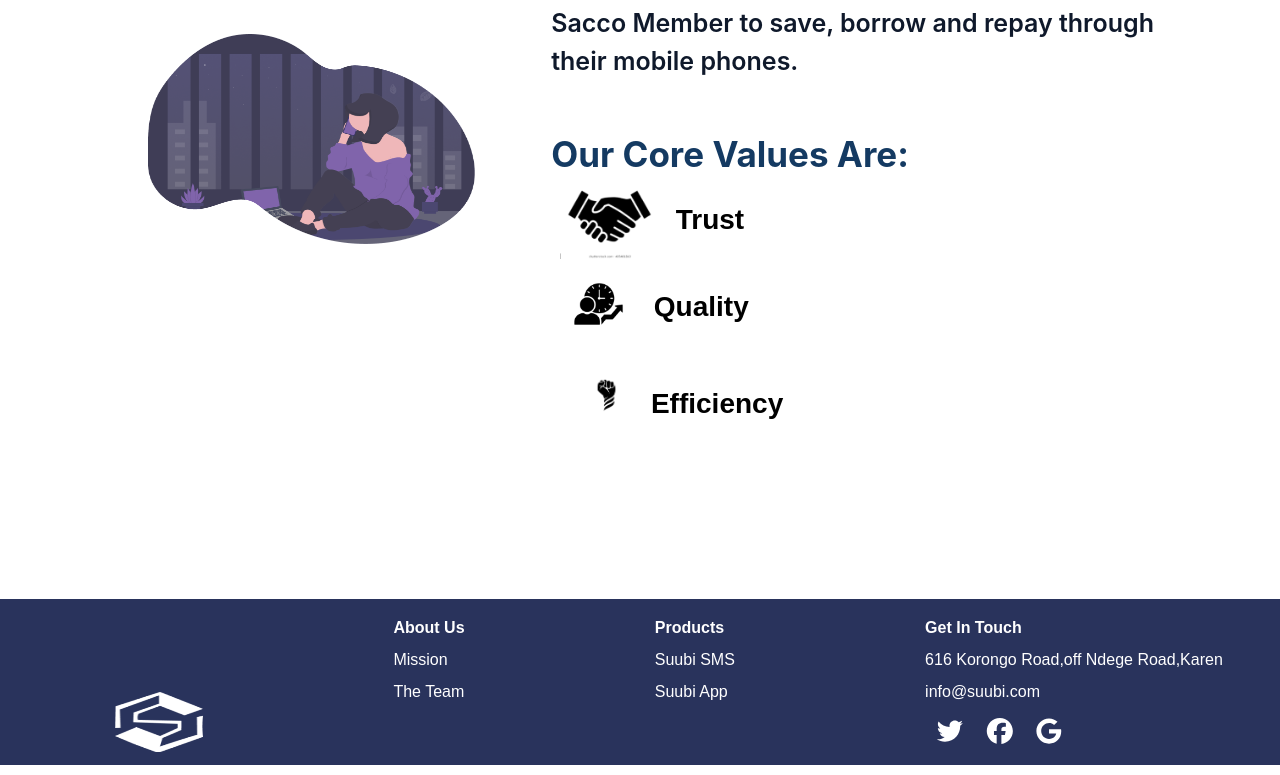
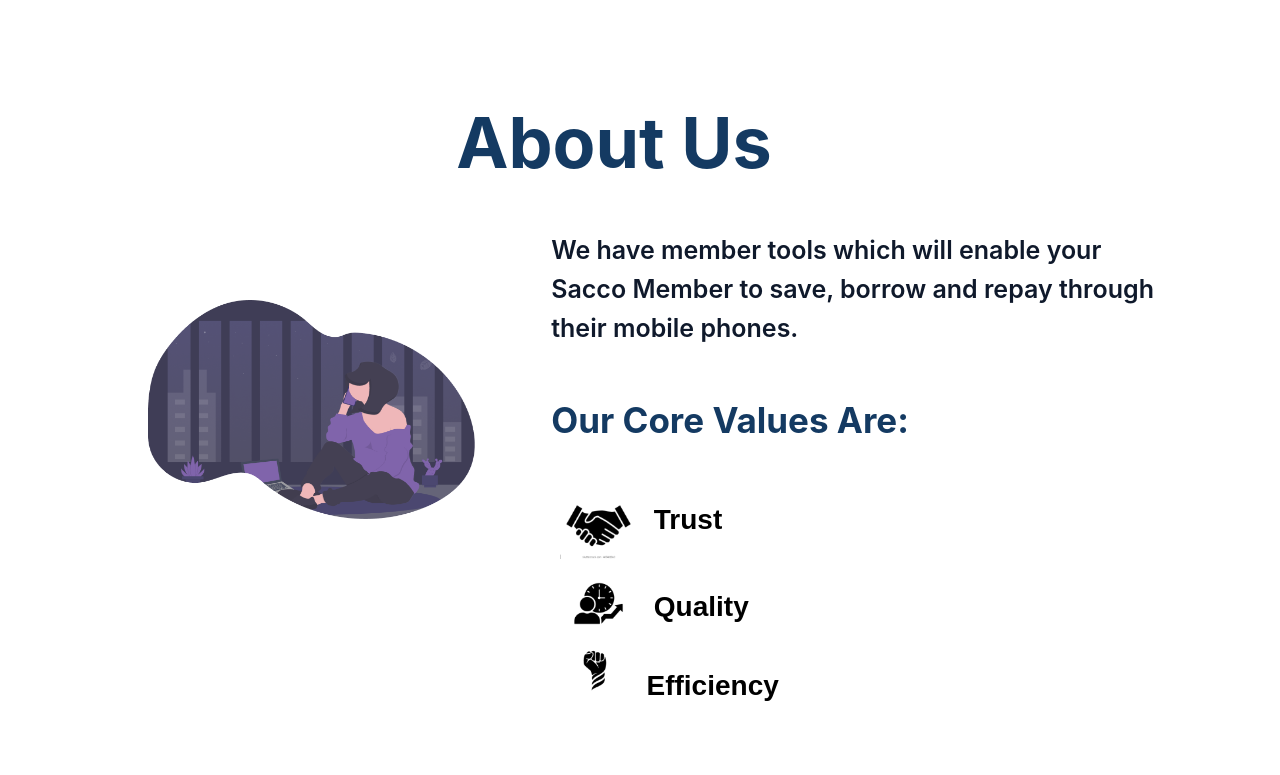
Before and after one commit to akirachix/Suubi-Informational, a React (Create React App) app in the folder suubi-solutions/: page / in a window 1280 px wide. Shown: the part 725-1500 px from the top of the page. Built offline with nearby package versions, Linux system fonts and the light colour scheme.

Commit message:
linked navbar

```diff
--- a/suubi-solutions/src/About/index.css
+++ b/suubi-solutions/src/About/index.css
@@ -1,12 +1,14 @@
 .about{
     display: flex;
     gap: 24%;
+    margin-top: 2%;
 
 }
 
 .container{
-    margin-left: 213px;
+    margin-left: 220px;
     margin-bottom: 14%;
+    margin-top: 5%;
 }
 
 h2{
@@ -21,8 +23,8 @@
 
 .abouttext p{
     font-family: Inter;
-    font-size: 27px;
-    font-weight: 700;
+    font-size: 25px;
+    font-weight: 500;
     line-height: 38.73px;
     text-align: left;
     color: #0F192B;
@@ -36,19 +38,23 @@
 }
 
 .about h3{
-    margin-top: 6%;
+    margin-top: 6%; /* font-weight: 700;
+    line-height: 48.41px; */
     font-family: Inter;
     font-size: 45px;
     font-weight: 700;
     line-height: 58.09px;
     text-align: left;
     color: #143A62;
-    margin-bottom: -7%;
+    margin-bottom: 0%;
+}
+.efficiencys{
+    margin-top: -4%;
 }
 
 .efficiency{
-    width: 8%;
-    margin-left: 19px;
+    width: 12%;
+    margin-left: 0px;
     position: relative;
     top: 60px;
     padding: 17px;
@@ -57,14 +63,14 @@
 }
 .aboutimage{
     width: 165%;
-    height: 65%;
+    height: 72%;
     margin-top: 16%;
     padding: 20px;
 }
 .trust{
-    width: 15%;
+    width: 12%;
     position: relative;
-    top: 39px;
+    top: 49px;
     padding: 18px;
 
 }
@@ -76,9 +82,8 @@
 }
 .values p{
     font-family: Inter;
-    font-size: 35px;
-    /* font-weight: 700;
-    line-height: 48.41px; */
+    font-size: 20px;
+    font-weight: 200;
     text-align: left;
     color: #000000;
 
@@ -99,7 +104,8 @@
             font-size: 50px;
             margin-left: 3px;
             margin-right: 0%;
-            text-align: center;
+            text-align: center /* font-weight: 700;
+            line-height: 48.41px; */;
             color: #143A62;
 
         }
@@ -220,7 +226,7 @@
             width: 14%;
             position: relative;
             top: 22px;
-            margin-left: 1%;
+            margin-left: 0%;
             padding: 6px;
 
         }
@@ -230,13 +236,13 @@
         }
 
         .trust{
-            width: 20%;
+            width: 13%;
             position: relative;
             top: 23px;
             padding: 9px;
         }
         .quality{
-            width: 18%;
+            width: 13%;
             position: relative;
             top: 23px;
             padding: 9px;
@@ -297,11 +303,11 @@
             color: #143A62;
         }
         .efficiency{
-            width: 11%;
-            margin-left: 4%;
+            width: 18%;
+            margin-left: 2%;
             position: relative;
             top: 29px;
-            padding: 9px;
+            padding: 0px;
         }
         .aboutimage{
             width: 65%;
@@ -309,7 +315,7 @@
             margin-left: 15%;
         }
         .trust{
-            width: 22%;
+            width: 20%;
             position: relative;
             top: 34px;
             padding: 19px;
@@ -379,18 +385,19 @@
     }
 
     .efficiency{
-        width: 8%;
+        width: 10%;
         position: relative;
-        top: 7px;
-        padding: 9px;
+        top: 47px;
+        padding: 4px;
+        margin-left: -2%;
     }
     .aboutimage{
         width: 70%;
         height: 68%;
-        margin-left: 2%;
+        margin-left: 16%;
     }
     .trust{
-        width: 10%;width: 12%;
+        width: 10%;
         position: relative;
         top: 25px;
         padding: 9px;
@@ -416,7 +423,9 @@
         flex-wrap: wrap;
     }
     .container{
+
         margin-left: 5%;
+
     }
     h2{
         font-family: Inter;
@@ -442,7 +451,7 @@
 
     }
     .abouttext{
-    width: 98%;
+    width: 95%;
     }
     .about h3{
         font-family: Inter;
@@ -450,10 +459,11 @@
     }
 
     .efficiency{
-        width: 8%;
+        width: 13%;
         position: relative;
-        top: 7px;
-        padding: 9px;
+        top: 53px;
+        padding: 5px;
+        margin-left: -3%;
     }
     .aboutimage{
         width: 65%;
@@ -485,7 +495,8 @@
         gap: 150px;
     }
 .container{
-        margin-left: 10%;
+        margin-left: 8%;
+        margin-top: 8%;
 
     }
     h2{
@@ -501,7 +512,7 @@
 
     .abouttext p{
         font-family: Inter;
-        font-size: 23px;
+        font-size: 28px;
         font-weight: 600;
         line-height: 38.73px;
         text-align: left;
@@ -520,27 +531,27 @@
     }
 
     .efficiency{
-        width: 13%;
+        width: 15%;
         position: relative;
         top: 35px;
         margin-right: 15px;
-        padding: 9px;
+        padding: 6px;
     }
     .aboutimage{
-        width: 128%;
-        height: 70%;
+        width: 125%;
+        height: 60%;
         margin-left: 12%;
         /* margin-right: 19%; */
     }
     .trust{
-        width: 19%;
+        width: 13%;
         position: relative;
         top: 29px;
         margin-left: 2%;
         padding: 9px;
     }
     .quality{
-        width: 17%;
+        width: 15%;
         position: relative;
         top: 28px;
         margin-left: 2%;
@@ -561,6 +572,7 @@
         gap: 10%;
     }
     .container{
+        margin-top: 5%;
         margin-left: 10%;
     }
 
@@ -569,7 +581,7 @@
         font-size: 70px;
         margin-right: 0%;
         margin-left: -180px;
-        margin-top: -14%;
+        margin-top: 2%;
     }
 
     /* .abouttext{
@@ -599,7 +611,7 @@
     }
 
     .efficiency{
-        width: 10%;
+        width: 12%;
         position: relative;
         top: 44px;
         padding: 9px;
@@ -611,7 +623,7 @@
     }
 
     .trust{
-        width: 16%;
+        width: 13%;
         position: relative;
         top: 39px;
         padding: 9px;
--- a/suubi-solutions/src/About/index.js
+++ b/suubi-solutions/src/About/index.js
@@ -1,34 +1,32 @@
-import  './index.css'
-import suubiabout from '../About/Aboutimages/Suubiabout.png'
-import quality from '../About/Aboutimages/efficiency.png'
-import qualitys from '../About/Aboutimages/quality.png'
-import trusts from '../About/Aboutimages/trust.png'
+import './index.css';
+import suubiabout from '../About/Aboutimages/Suubiabout.png';
+import quality from '../About/Aboutimages/efficiency.png';
+import qualitys from '../About/Aboutimages/quality.png';
+import trusts from '../About/Aboutimages/trust.png';
 
-function About(){
-    return(
-        <div className="container">
-             <h2> About Us</h2>
-        <div className='about'>
-
-
-            <div>
-              <img src={suubiabout} alt='About' className='aboutimage'></img>
-            </div>
-            <div>
-                <div className='abouttext'><p >We have member tools which will enable your Sacco Member to save, borrow and  repay through their mobile phones. </p></div>
-
-                {/* <br/> */}
-                <h3> Our Core Values Are:</h3>
-                <div className='values'>
-                <p> <img src={trusts} alt=" trust" className='trust'/>  <b> Trust</b>  </p>
-                <p> <img src={quality} alt=" Quality" className='quality'/> <b> Quality </b> </p>
-                <p> <img src={qualitys} alt=" Efficiency" className='efficiency'/> <b> Efficiency</b>  </p>
+function About() {
+    return (
+        <div id="about" className="container"> {/* Add id here */}
+            <br />
+            <h2>About Us</h2>
+            <div className='about'>
+                <div>
+                    <img src={suubiabout} alt='About' className='aboutimage' />
                 </div>
-
+                <div>
+                    <div className='abouttext'>
+                        <p>We have member tools which will enable your Sacco Member to save, borrow and repay through their mobile phones.</p>
+                    </div>
+                    <h3>Our Core Values Are:</h3>
+                    <div className='values'>
+                        <p><img src={trusts} alt="trust" className='trust' /> <b>Trust</b></p>
+                        <p><img src={quality} alt="Quality" className='quality' /> <b>Quality</b></p>
+                        <p className='efficiencys'><img src={qualitys} alt="Efficiency" className='efficiency' /> <b>Efficiency</b></p>
+                    </div>
+                </div>
             </div>
         </div>
-        </div>
+    );
+}
 
-    );
-};
 export default About;
--- a/suubi-solutions/src/Footer/index.css
+++ b/suubi-solutions/src/Footer/index.css
@@ -1,6 +1,6 @@
 
 .footer-content{
-  margin-left: 5.8%;
+  margin-left: 5.%;
 
 }
 footer {
--- a/suubi-solutions/src/Navbar/index.css
+++ b/suubi-solutions/src/Navbar/index.css
@@ -49,7 +49,7 @@
 
 
 nav a {
-    margin: 0 8rem;
+    margin: 0 6rem;
     font-size: 17.5px;
     color: var(--mainColor);
     font-weight: bold;
--- a/suubi-solutions/src/Navbar/index.js
+++ b/suubi-solutions/src/Navbar/index.js
@@ -1,7 +1,7 @@
 import { useRef, useState } from "react";
 import { FaBars, FaTimes } from "react-icons/fa";
-import './index.css'
-import logo from '../Assets/logo.jpg'
+import './index.css';
+import logo from '../Assets/logo.jpg';
 import { HashRouter as Router, Route, Link } from 'react-router-dom';
 
 function Navbar() {
@@ -20,10 +20,6 @@
     }
   };
 
-  const scrollToFooter = () => {
-    scrollToSection('footer');
-  };
-
   return (
     <Router>
       <header>
@@ -31,10 +27,10 @@
           <img src={logo} alt="Logo" />
         </div>
         <nav ref={navRef}>
-          <Link to="/#home" smooth={true} onClick={() => scrollToSection('home')}> Home</Link>
-          <Link to="/#products" smooth={true} onClick={() => scrollToSection('products')}>Products</Link>
-          <Link to="/#team" smooth={true} onClick={() => scrollToSection('team')}>The Team</Link>
-          <Link to="/#about" smooth={true} onClick={scrollToFooter}>About Us</Link>
+          <Link to="/#home" onClick={() => scrollToSection('home')}> Home</Link>
+          <Link to="/#products" onClick={() => scrollToSection('products')}>Products</Link>
+          <Link to="/#team" onClick={() => scrollToSection('team')}>The Team</Link>
+          <Link to="/#about" onClick={() => scrollToSection('about')}>About Us</Link>
           <button
             className="nav-btn nav-close-btn"
             onClick={showNavbar}>
```
